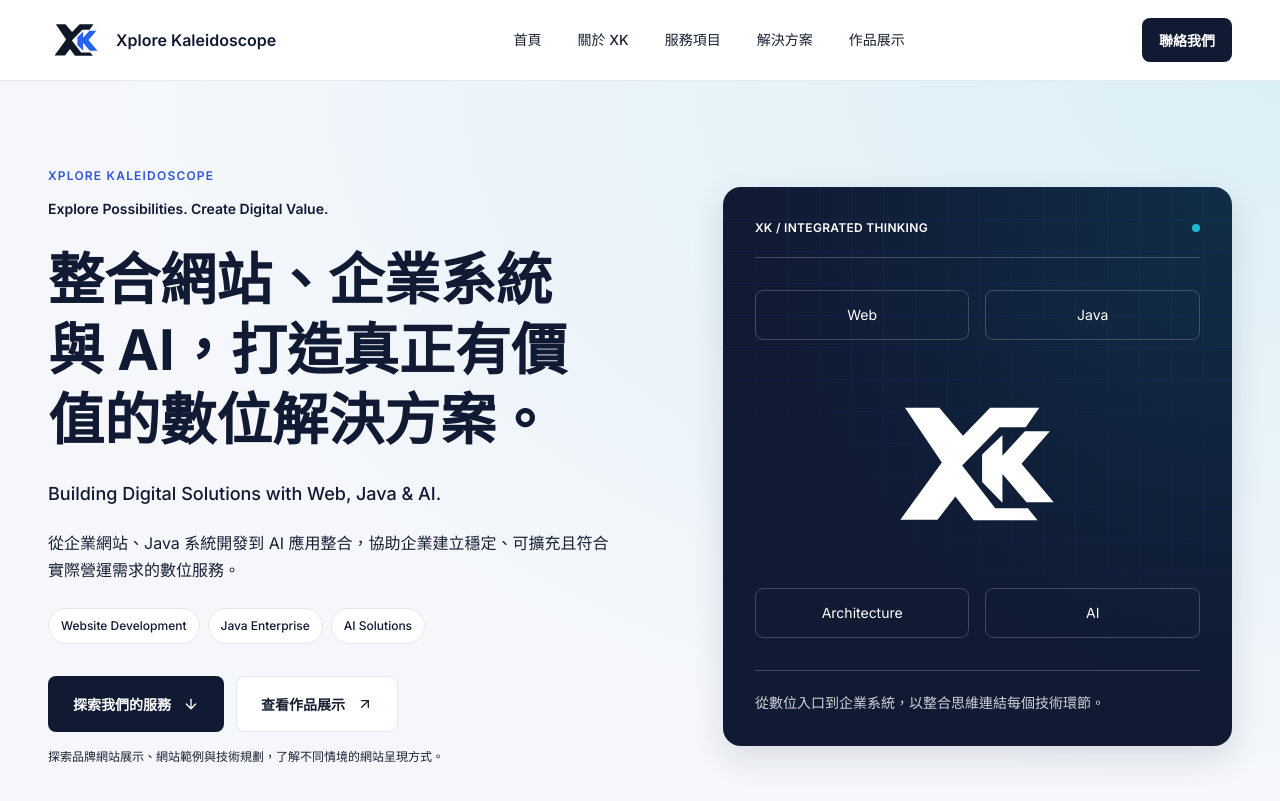
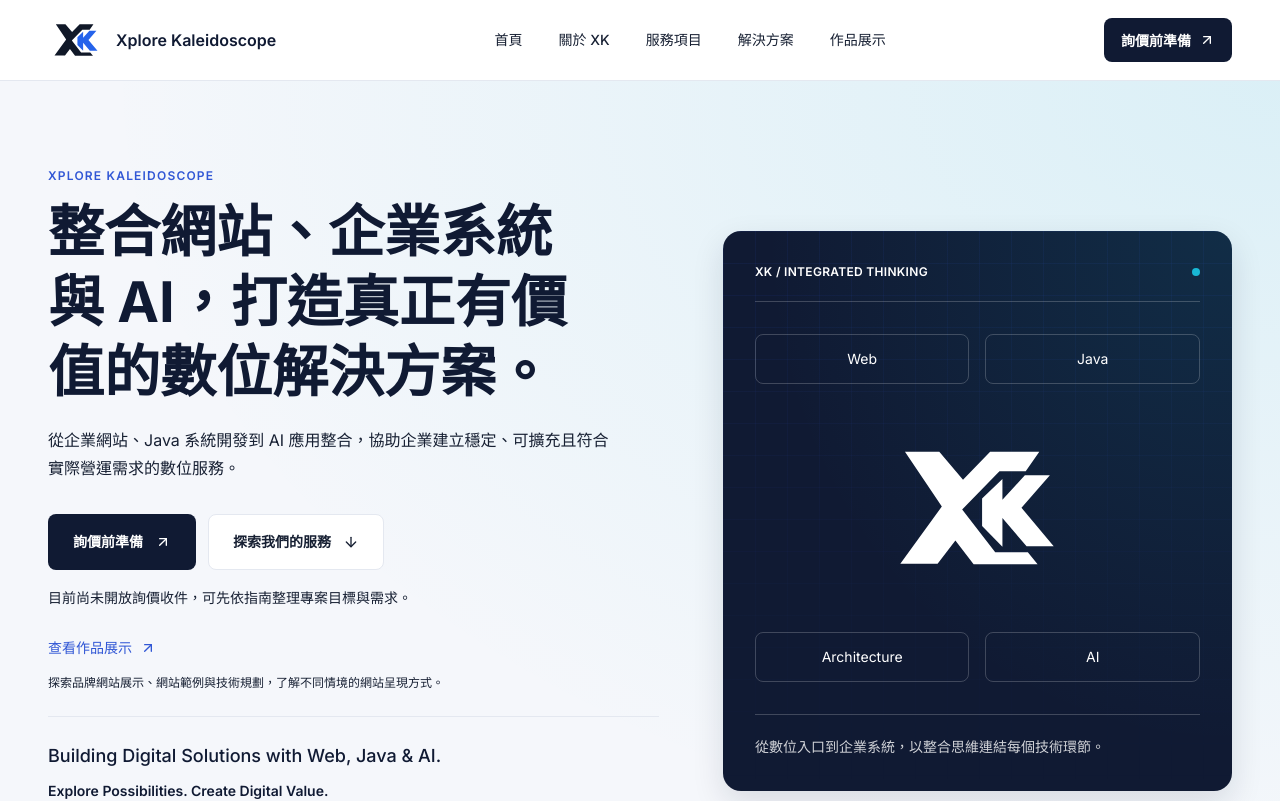
Before and after one commit to xk2022/xk-website, a Next.js app: page / in a window 1280 px wide. Shown: the top 801 px of the page. Built offline with nearby package versions, Linux system fonts and the light colour scheme.

Commit message:
feat(home): clarify enquiry preparation entry points

```diff
--- a/src/app/globals.css
+++ b/src/app/globals.css
@@ -15,6 +15,8 @@
 @source not "../../docs/reports/bf009-016-implementation.md";
 @source not "../../docs/reports/custom-domain-assets-artifacts";
 @source not "../../docs/reports/custom-domain-assets-2026-11-23.md";
+@source not "../../docs/reports/homepage-inquiry-artifacts";
+@source not "../../docs/reports/homepage-inquiry-cta.md";
 
 :root {
   color-scheme: light;
--- /dev/null
+++ b/src/components/layout/inquiry-button.tsx
@@ -0,0 +1,31 @@
+import type { MouseEventHandler } from "react";
+import Link from "next/link";
+import { ArrowUpRight } from "lucide-react";
+
+import { Button } from "@/components/ui/button";
+import { inquiryAction } from "@/config/inquiry";
+
+type InquiryButtonProps = {
+  size?: "sm" | "lg";
+  className?: string;
+  descriptionId?: string;
+  onClick?: MouseEventHandler<HTMLAnchorElement>;
+};
+
+export function InquiryButton({ size = "lg", className, descriptionId, onClick }: InquiryButtonProps) {
+  const props = {
+    href: inquiryAction.href,
+    "aria-describedby": descriptionId,
+    "data-inquiry-state": inquiryAction.state,
+    onClick,
+  };
+  const content = <>{inquiryAction.label}<ArrowUpRight aria-hidden="true" /></>;
+
+  return (
+    <Button asChild size={size} className={className}>
+      {inquiryAction.state === "direct"
+        ? <a {...props}>{content}</a>
+        : <Link {...props}>{content}</Link>}
+    </Button>
+  );
+}
--- a/src/components/layout/mobile-navigation.tsx
+++ b/src/components/layout/mobile-navigation.tsx
@@ -5,8 +5,9 @@ import Link from "next/link";
 import { Menu, X } from "lucide-react";
 
 import { Container } from "@/components/layout/container";
+import { InquiryButton } from "@/components/layout/inquiry-button";
 import { Button } from "@/components/ui/button";
-import { contactNavigation, primaryNavigation } from "@/config/navigation";
+import { primaryNavigation } from "@/config/navigation";
 
 /** A disclosure, not a modal: the rest of the page remains available. */
 export function MobileNavigation() {
@@ -96,11 +97,7 @@ export function MobileNavigation() {
                 </li>
               ))}
             </ul>
-            <Button asChild size="sm" className="mt-4 w-full">
-              <Link href={contactNavigation.href} onClick={() => setOpen(false)}>
-                {contactNavigation.label}
-              </Link>
-            </Button>
+            <InquiryButton size="sm" className="mt-4 w-full" onClick={() => setOpen(false)} />
           </nav>
         </Container>
       </div>
--- a/src/components/layout/site-header.tsx
+++ b/src/components/layout/site-header.tsx
@@ -2,9 +2,9 @@ import Link from "next/link";
 
 import { XkLogo } from "@/components/brand/xk-logo";
 import { Container } from "@/components/layout/container";
+import { InquiryButton } from "@/components/layout/inquiry-button";
 import { MobileNavigation } from "@/components/layout/mobile-navigation";
-import { Button } from "@/components/ui/button";
-import { contactNavigation, primaryNavigation } from "@/config/navigation";
+import { primaryNavigation } from "@/config/navigation";
 import { siteConfig } from "@/config/site";
 
 export function SiteHeader() {
@@ -45,9 +45,7 @@ export function SiteHeader() {
           </ul>
         </nav>
 
-        <Button asChild size="sm" className="hidden lg:inline-flex">
-          <Link href={contactNavigation.href}>{contactNavigation.label}</Link>
-        </Button>
+        <InquiryButton size="sm" className="hidden lg:inline-flex" />
         <MobileNavigation />
       </Container>
     </header>
--- a/src/components/sections/contact/contact-preparation.tsx
+++ b/src/components/sections/contact/contact-preparation.tsx
@@ -11,7 +11,7 @@ export function ContactPreparation() {
   const { preparation } = contactPage;
 
   return (
-    <Section id="contact-preparation" background="surface" aria-labelledby="contact-preparation-title" className="border-y">
+    <Section id="contact-preparation" background="surface" aria-labelledby="contact-preparation-title" className="scroll-mt-8 border-y">
       <Container>
         <SectionHeading id="contact-preparation-title" eyebrow="PREPARE YOUR REQUIREMENTS" titleLang="zh-TW" title={preparation.title} description={preparation.description} />
         <ol className="grid min-w-0 gap-6 lg:grid-cols-3">
--- a/src/components/sections/home-hero.tsx
+++ b/src/components/sections/home-hero.tsx
@@ -4,9 +4,11 @@ import { ArrowDown, ArrowUpRight } from "lucide-react";
 import { BrandPattern } from "@/components/brand/brand-pattern";
 import { XkLogo } from "@/components/brand/xk-logo";
 import { Container } from "@/components/layout/container";
+import { InquiryButton } from "@/components/layout/inquiry-button";
 import { Section } from "@/components/layout/section";
 import { Button } from "@/components/ui/button";
 import { homepageHero } from "@/config/homepage";
+import { inquiryAction } from "@/config/inquiry";
 import { siteConfig } from "@/config/site";
 
 export function HomeHero() {
@@ -18,36 +20,38 @@ export function HomeHero() {
           <p lang="en" className="type-caption mb-3 font-semibold tracking-widest text-secondary">
             {homepageHero.eyebrow}
           </p>
-          <p lang="en" className="type-body-sm mb-6 font-semibold text-primary">
-            {siteConfig.slogan}
-          </p>
           <h1 id="home-title" className="type-h1 max-w-3xl text-primary">
             {homepageHero.title}
           </h1>
-          <p lang="en" className="type-body-lg mt-6 max-w-xl font-medium text-primary">
-            {siteConfig.tagline}
-          </p>
           <p className="type-body mt-5 max-w-xl text-foreground">
             {homepageHero.description}
           </p>
-          <ul aria-label="核心服務方向" className="mt-6 flex min-w-0 flex-wrap gap-2">
-            {homepageHero.serviceLabels.map((label) => (
-              <li key={label} lang="en" className="type-caption min-w-0 break-words rounded-full border bg-background px-3 py-2 font-medium text-primary">
-                {label}
-              </li>
-            ))}
-          </ul>
-          <div className="mt-8 flex flex-wrap gap-3">
-            <Button asChild size="lg">
+          <div className="mt-8 flex flex-col gap-3 sm:flex-row sm:flex-wrap">
+            <InquiryButton descriptionId="home-inquiry-note" className="w-full sm:w-auto" />
+            <Button asChild variant="outline" size="lg" className="w-full sm:w-auto">
               <Link href="/#services">探索我們的服務 <ArrowDown aria-hidden="true" /></Link>
             </Button>
-            <Button asChild variant="outline" size="lg">
-              <Link href="/portfolio" aria-describedby="home-portfolio-note">查看作品展示 <ArrowUpRight aria-hidden="true" /></Link>
-            </Button>
           </div>
-          <p id="home-portfolio-note" className="type-caption mt-4 max-w-xl text-foreground">
+          <p id="home-inquiry-note" className="type-body-sm mt-4 max-w-xl text-foreground">
+            {inquiryAction.description}
+          </p>
+          <Link href="/portfolio" aria-describedby="home-portfolio-note" className="type-body-sm mt-4 inline-flex min-h-11 items-center gap-2 rounded-sm font-medium text-secondary underline-offset-4 hover:underline">
+            查看作品展示 <ArrowUpRight aria-hidden="true" className="size-4 shrink-0" />
+          </Link>
+          <p id="home-portfolio-note" className="type-caption mt-1 max-w-xl text-foreground">
             {homepageHero.portfolioNote}
           </p>
+          <div className="mt-6 border-t pt-6">
+            <p lang="en" className="type-body-lg max-w-xl font-medium text-primary">{siteConfig.tagline}</p>
+            <p lang="en" className="type-body-sm mt-2 font-semibold text-primary">{siteConfig.slogan}</p>
+            <ul aria-label="核心服務方向" className="mt-4 flex min-w-0 flex-wrap gap-2">
+              {homepageHero.serviceLabels.map((label) => (
+                <li key={label} lang="en" className="type-caption min-w-0 break-words rounded-full border bg-background px-3 py-2 font-medium text-primary">
+                  {label}
+                </li>
+              ))}
+            </ul>
+          </div>
         </div>
 
         <figure className="relative mx-auto flex w-full max-w-lg flex-col overflow-hidden rounded-2xl bg-primary p-6 text-primary-foreground shadow-elevated sm:p-8">
--- /dev/null
+++ b/src/config/inquiry.ts
@@ -0,0 +1,41 @@
+import { verifiedContactChannels, type ContactChannel } from "./contact.ts";
+
+type InquiryAction = Readonly<{
+  state: "preparation" | "direct" | "choose-channel";
+  label: "詢價前準備" | "立即詢價";
+  href: ContactChannel["href"] | "/contact#contact-preparation" | "/contact#contact-channels";
+  description: string;
+}>;
+
+/** An enquiry action is available only through the existing verified registry. */
+export function getInquiryAction(channels: readonly ContactChannel[]): InquiryAction {
+  const channel = channels[0];
+  if (!channel) {
+    return {
+      state: "preparation",
+      label: "詢價前準備",
+      href: "/contact#contact-preparation",
+      description: "目前尚未開放詢價收件，可先依指南整理專案目標與需求。",
+    };
+  }
+
+  if (channels.length > 1) {
+    return {
+      state: "choose-channel",
+      label: "立即詢價",
+      href: "/contact#contact-channels",
+      description: "選擇已確認的聯絡管道，說明您的專案目標與需求範圍。",
+    };
+  }
+
+  return {
+    state: "direct",
+    label: "立即詢價",
+    href: channel.href,
+    description: channel.href.startsWith("mailto:")
+      ? "開啟電子郵件程式，說明您的專案目標與需求範圍。"
+      : "前往已確認的聯絡管道，說明您的專案目標與需求範圍。",
+  };
+}
+
+export const inquiryAction = getInquiryAction(verifiedContactChannels);
```
Also changed, not shown: src/components/sections/home-contact-cta.tsx (+9 -27 lines), 57 other files (tests, documents, lock files or other folders).
